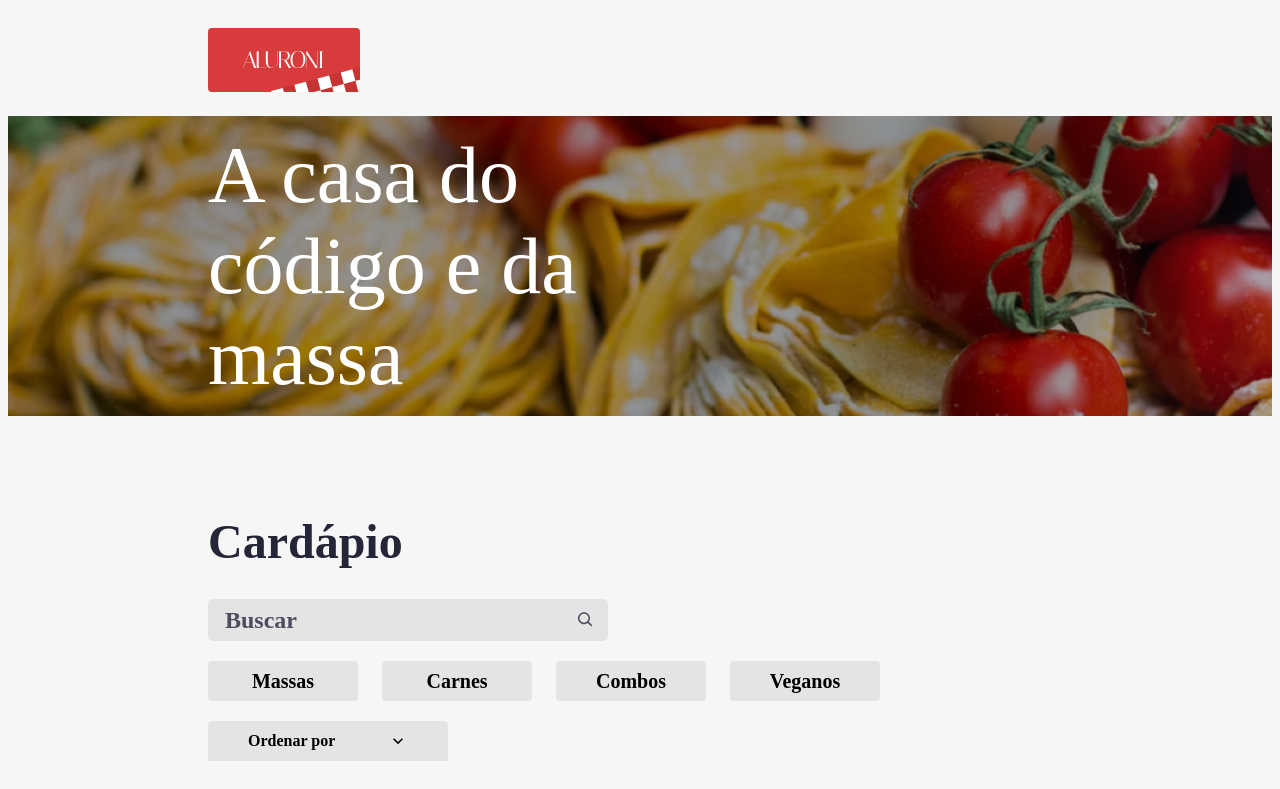
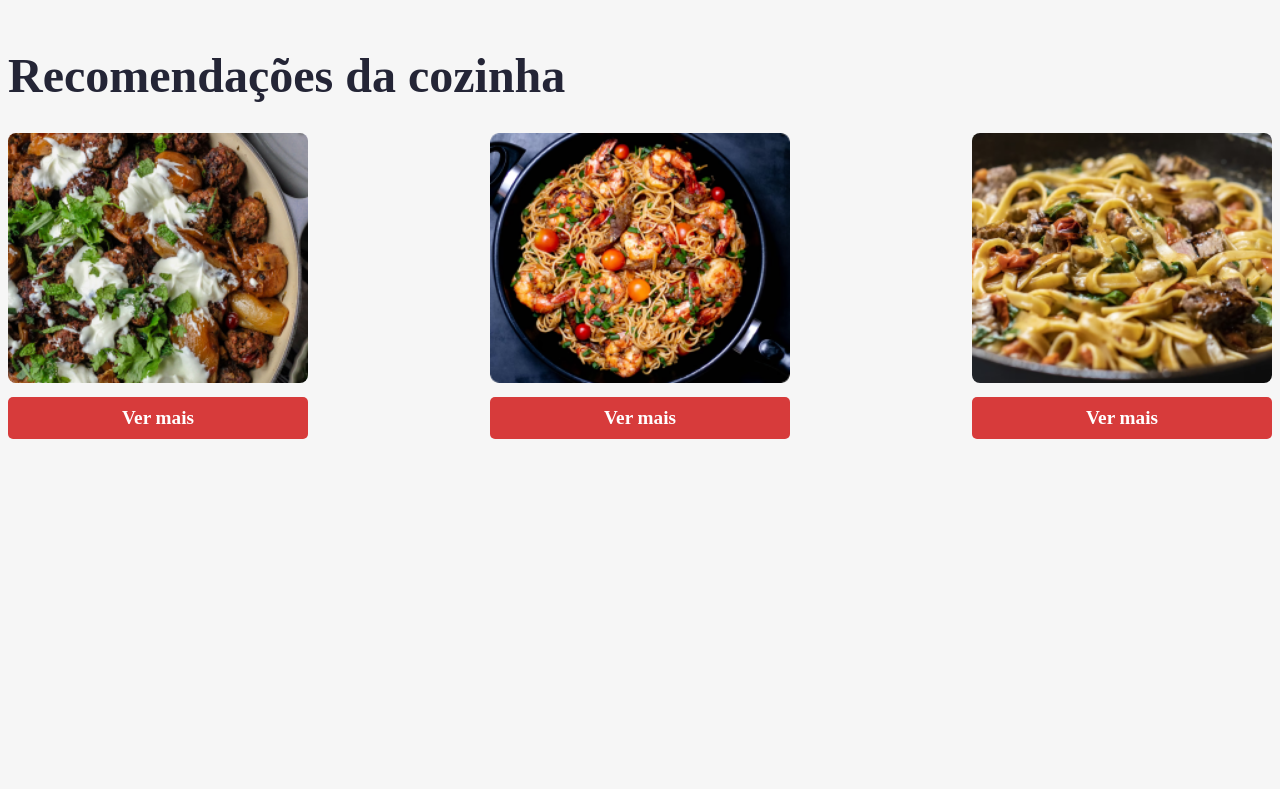
Before and after one commit to luc05/Aluroni, a React (Create React App) app: page / in a window 1280 px wide. Shown: the top 789 px of the page. Built offline with nearby package versions, Linux system fonts and the light colour scheme; a web font is replaced by a local one.

Commit message:
Alterando pagina inicial

```diff
--- a/src/index.tsx
+++ b/src/index.tsx
@@ -1,13 +1,13 @@
 import React from "react";
 import ReactDOM from "react-dom/client";
 import "./index.css";
-import Cardapio from "./pages/Cardapio";
+import Inicio from "pages/Inicio";
 
 const root = ReactDOM.createRoot(
   document.getElementById("root") as HTMLElement
 );
 root.render(
   <React.StrictMode>
-    <Cardapio/>
+    <Inicio/>
   </React.StrictMode>
 );
--- /dev/null
+++ b/src/pages/Inicio/Inicio.module.scss
@@ -0,0 +1,64 @@
+@import 'styles/variaveis';
+.titulo {
+  color: $dark;
+  font-size: 3rem;
+  margin-bottom: 30px;
+}
+.recomendados {
+  border-radius: 2px;
+  display: flex;
+  flex-wrap: wrap;
+  gap: 30px;
+  justify-content: space-between;
+}
+.recomendado {
+  &__imagem {
+    width: 300px;
+    margin-bottom: 10px;
+    img {
+      border-radius: 8px;
+      width: 100%;
+    }
+  }
+  &__botao {
+    background-color: $red;
+    border: none;
+    border-radius: 5px;
+    color: white;
+    cursor: pointer;
+    font-size: 1.2rem;
+    font-weight: bold;
+    padding: 10px 0;
+    transition: .2s ease;
+    width: 100%;
+    &:hover {
+      background-color: $red-dark;
+    }
+  }
+}
+.nossaCasa {
+  margin-bottom: 100px;
+  position: relative;
+  width: 100%;
+  img {
+    border-radius: 5px;
+    width: 100%;
+  }
+  &__endereco {
+    align-items: center;
+    background-color: $dark;
+    border-radius: 5px;
+    bottom: -45px;
+    color: white;
+    display: flex;
+    flex-direction: column;
+    font-weight: bold;
+    height: 100px;
+    justify-content: center;
+    position: absolute;
+    margin: 0 auto;
+    left: 0;
+    right: 0;
+    width: 200px;
+  }
+}
--- a/src/pages/Inicio/index.tsx
+++ b/src/pages/Inicio/index.tsx
@@ -1,12 +1,25 @@
-export default function Inicio(){
-    return(
-        <section>
-            <h3>
-                Recomendações da cozinha
-            </h3>
-            <div>
-
+import cardapio from "assets/dados/cardapio.json";
+import styles from "./Inicio.module.scss";
+export default function Inicio() {
+  let pratosRecomendados = [...cardapio];
+  pratosRecomendados = pratosRecomendados.sort(() => 0.5 - Math.random()).splice(0, 3);
+  return (
+    <section>
+      <h3 className={styles.titulo}>
+        Recomendações da cozinha
+      </h3>
+      <div className={styles.recomendados}>
+        {pratosRecomendados.map(item => (
+          <div key={item.id} className={styles.recomendado}>
+            <div className={styles.recomendado__imagem}>
+              <img src={item.photo} alt={item.title}></img>
             </div>
-        </section>
-    );
+            <button className={styles.recomendado__botao}>
+              Ver mais
+            </button>
+          </div>
+        ))}
+      </div>
+    </section>
+  );
 }
--- a/src/pages/Itens/Item/index.tsx
+++ b/src/pages/Itens/Item/index.tsx
@@ -1,5 +1,5 @@
 import styles from "./Item.module.scss";
-import cardapio from "../itens.json";
+import cardapio from "assets/dados/cardapio.json";
 import classNames from "classnames";
 type Props = typeof cardapio[0]
 export default function Item(props : Props){
--- a/src/pages/Itens/index.tsx
+++ b/src/pages/Itens/index.tsx
@@ -1,6 +1,6 @@
 import { useEffect, useState } from "react";
 import Item from "./Item";
-import cardapio from "./itens.json";
+import cardapio from "assets/dados/cardapio.json";
 import styles from "./Itens.module.scss";
 interface IProps {
     busca: string,
--- a/src/styles/_variaveis.scss
+++ b/src/styles/_variaveis.scss
@@ -9,3 +9,4 @@ $black: #4c4d5e;
 $light-grey: #f6f6f6;
 $blue: #282b57;
 $red: #d73b3b;
+$red-dark: #c62a2a;
```
Also changed, not shown: .eslintrc.json, src/assets/dados/cardapio.json (renamed from src/pages/Itens/itens.json).
